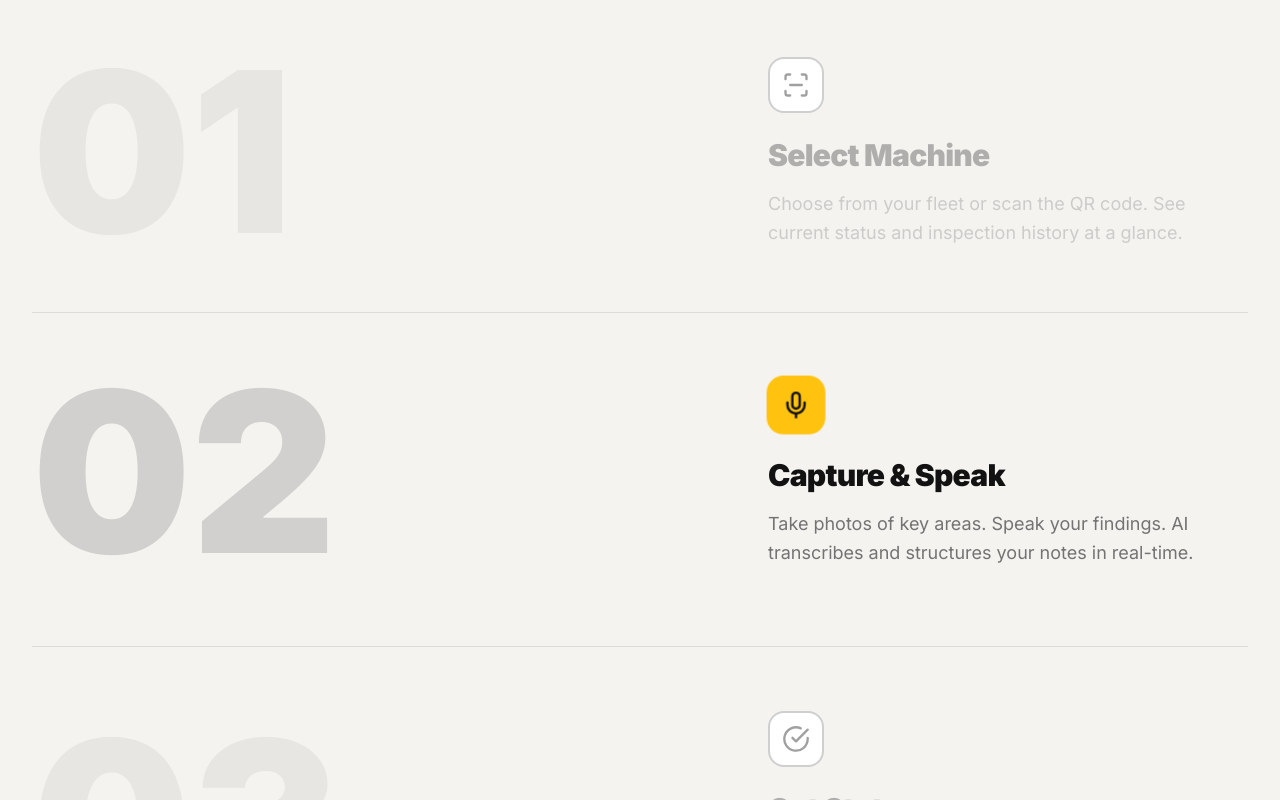
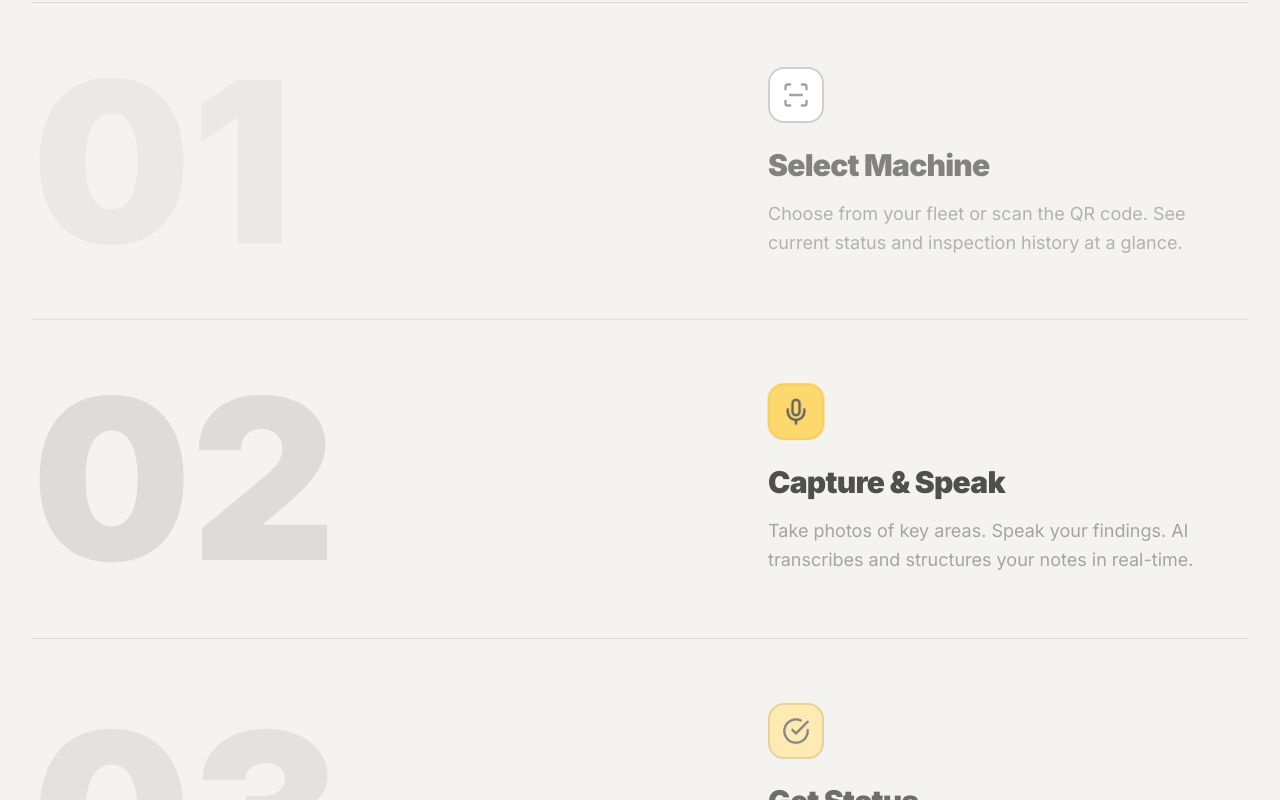
Before and after one commit to AviSrikumeran/CATREADY, a Next.js app: page / in a window 1280 px wide. Shown: the part 2640-3440 px from the top of the page. Built offline with nearby package versions, Linux system fonts and the light colour scheme.

Commit message:
feat: enhance How It Works transitions with smoother animations
Extend scroll ranges and add staggered, cascading animations for better flow.

```diff
--- a/components/landing/how-it-works.tsx
+++ b/components/landing/how-it-works.tsx
@@ -30,44 +30,60 @@ function StepItem({ step, index, scrollYProgress }: {
   index: number;
   scrollYProgress: ReturnType<typeof useScroll>["scrollYProgress"];
 }) {
-  // Calculate the scroll range for this specific step
-  const stepStart = 0.1 + (index * 0.25);
-  const stepMid = stepStart + 0.12;
-  const stepEnd = stepStart + 0.22;
+  // Extended scroll ranges for smoother, overlapping transitions
+  const stepStart = 0.08 + (index * 0.22);
+  const stepFadeIn = stepStart + 0.08;
+  const stepActive = stepStart + 0.14;
+  const stepFadeOut = stepStart + 0.26;
+  const stepEnd = stepStart + 0.32;
 
-  // Step becomes active - text goes from gray to black
+  // Smoother text opacity with overlap - inactive is more visible (0.5)
   const textOpacity = useTransform(
     scrollYProgress,
-    [stepStart, stepMid, stepEnd, stepEnd + 0.1],
-    [0.3, 1, 1, 0.3]
+    [stepStart, stepFadeIn, stepActive, stepFadeOut, stepEnd],
+    [0.5, 0.85, 1, 0.85, 0.5]
   );
 
-  // Icon container goes from gray to YELLOW when active
+  // Icon container - smoother yellow transition with crossfade
   const iconBgOpacity = useTransform(
     scrollYProgress,
-    [stepStart, stepMid, stepEnd, stepEnd + 0.1],
-    [0, 1, 1, 0]
+    [stepStart, stepFadeIn, stepActive, stepFadeOut, stepEnd],
+    [0, 0.6, 1, 0.6, 0]
   );
 
-  // Y transform for subtle rise effect
+  // Y transform - gentler rise over longer distance
   const y = useTransform(
     scrollYProgress,
-    [stepStart, stepMid],
-    [15, 0]
+    [stepStart, stepActive, stepEnd],
+    [10, 0, 10]
   );
 
-  // Scale for the icon container
+  // Scale for the icon - subtle breathing effect
   const iconScale = useTransform(
     scrollYProgress,
-    [stepStart, stepMid, stepEnd, stepEnd + 0.1],
-    [0.95, 1.05, 1.05, 0.95]
+    [stepStart, stepFadeIn, stepActive, stepFadeOut, stepEnd],
+    [0.98, 1.02, 1.06, 1.02, 0.98]
   );
 
-  // Number fades in when active
+  // Number - softer fade with extended range
   const numberOpacity = useTransform(
     scrollYProgress,
-    [stepStart, stepMid, stepEnd, stepEnd + 0.1],
-    [0.05, 0.15, 0.15, 0.05]
+    [stepStart, stepFadeIn, stepActive, stepFadeOut, stepEnd],
+    [0.04, 0.1, 0.15, 0.1, 0.04]
+  );
+
+  // Title opacity - slightly delayed from icon for stagger effect
+  const titleOpacity = useTransform(
+    scrollYProgress,
+    [stepStart + 0.02, stepFadeIn + 0.02, stepActive, stepFadeOut - 0.02, stepEnd - 0.02],
+    [0.5, 0.85, 1, 0.85, 0.5]
+  );
+
+  // Description opacity - more delayed for cascading effect
+  const descOpacity = useTransform(
+    scrollYProgress,
+    [stepStart + 0.04, stepFadeIn + 0.04, stepActive, stepFadeOut - 0.04, stepEnd - 0.04],
+    [0.5, 0.85, 1, 0.85, 0.5]
   );
 
   return (
@@ -115,18 +131,18 @@ function StepItem({ step, index, scrollYProgress }: {
             </motion.div>
           </div>
 
-          {/* Title */}
+          {/* Title - slightly delayed for stagger */}
           <motion.h3
-            className="text-2xl sm:text-3xl font-black text-cat-black mb-4"
-            style={{ opacity: textOpacity }}
+            className="text-2xl sm:text-3xl font-black text-cat-black mb-4 transition-opacity duration-300 ease-out"
+            style={{ opacity: titleOpacity }}
           >
             {step.title}
           </motion.h3>
 
-          {/* Description */}
+          {/* Description - more delayed for cascade */}
           <motion.p
-            className="text-lg text-muted-foreground leading-relaxed"
-            style={{ opacity: textOpacity }}
+            className="text-lg text-muted-foreground leading-relaxed transition-opacity duration-300 ease-out"
+            style={{ opacity: descOpacity }}
           >
             {step.description}
           </motion.p>
```
